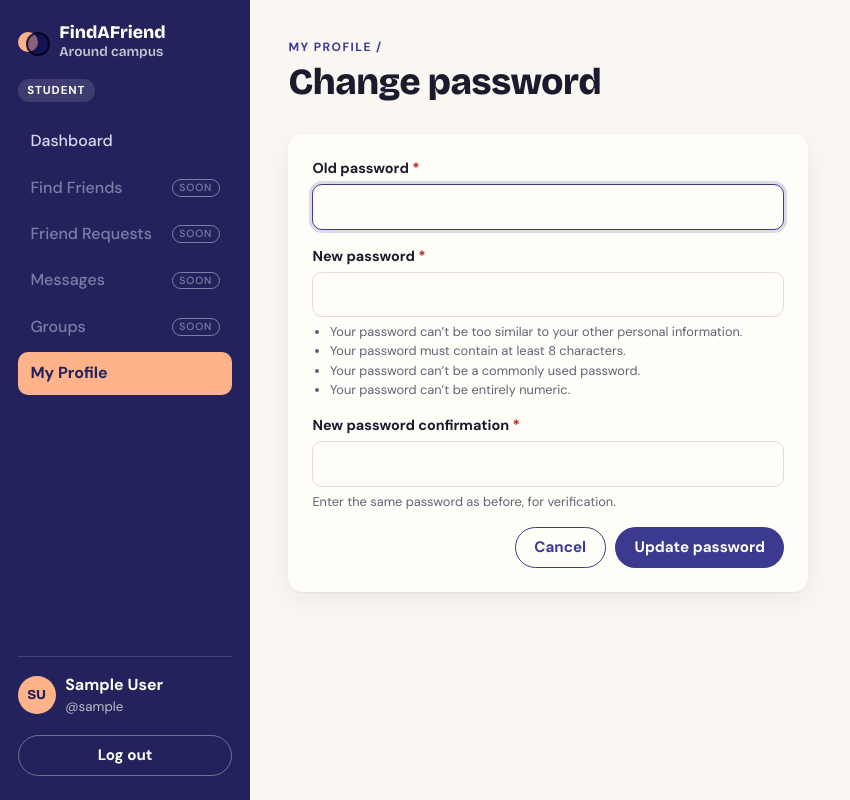
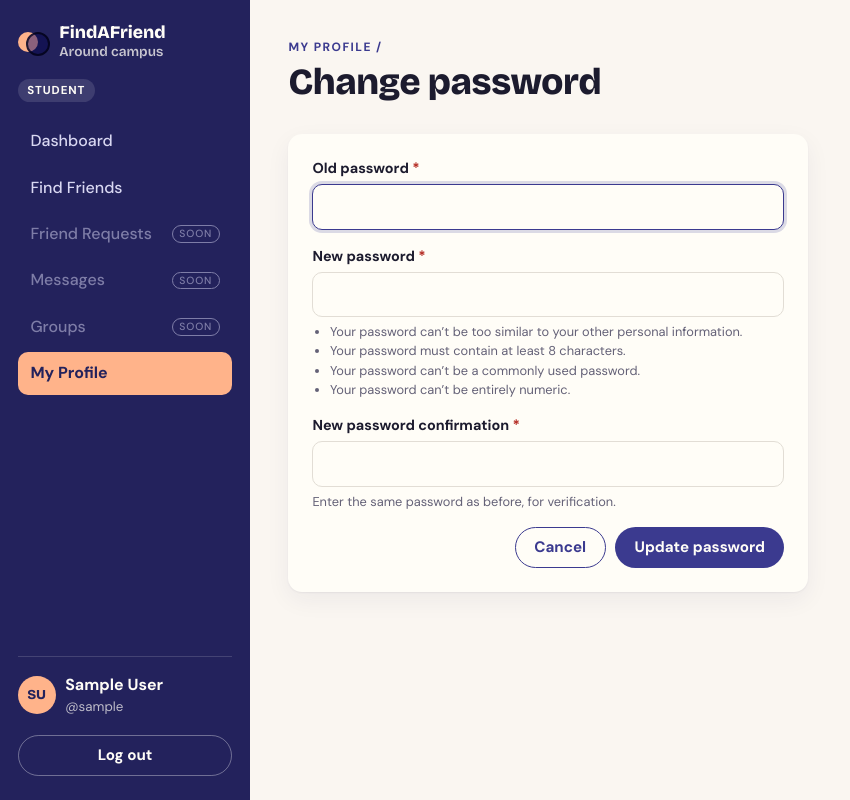
Before and after one commit to vinzielgailelozano/FindAFriend-Lozano-VinzielGaile-G06, a Django app: page /accounts/profile/password/ in a window 1280 px wide. Shown: the whole page, without its empty margins (0-850 px from the left). Run offline with Django 5.2, Linux system fonts and the light colour scheme; the visitor is signed in with stand-in values (Sample User, id 1); parts of the project's set-up code (start-up, migrations or seed data) failed here and were passed over.

Commit message:
add findfriends links to student sidebar

```diff
--- a/templates/base.html
+++ b/templates/base.html
@@ -30,7 +30,7 @@
           <a href="{% url 'admin:index' %}">Django Admin</a>
         {% else %}
           <a href="{% url 'dashboard:student' %}" class="{% if url_name == 'student' %}active{% endif %}">Dashboard</a>
-          <span class="nav-soon">Find Friends <em>soon</em></span>
+          <a href="{% url 'friends:student_list' %}" class="{% if url_name == 'student_list' or url_name == 'student_detail' %}active{% endif %}">Find Friends</a>
           <span class="nav-soon">Friend Requests <em>soon</em></span>
           <span class="nav-soon">Messages <em>soon</em></span>
           <span class="nav-soon">Groups <em>soon</em></span>
```
